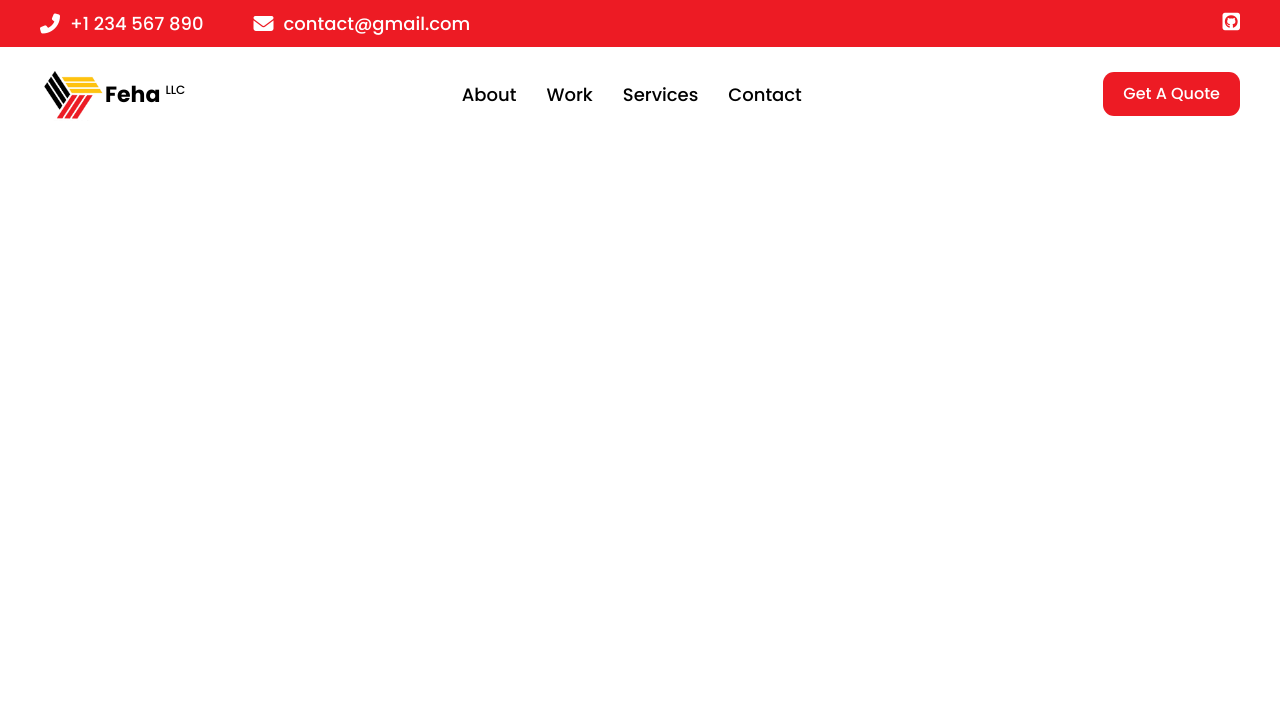
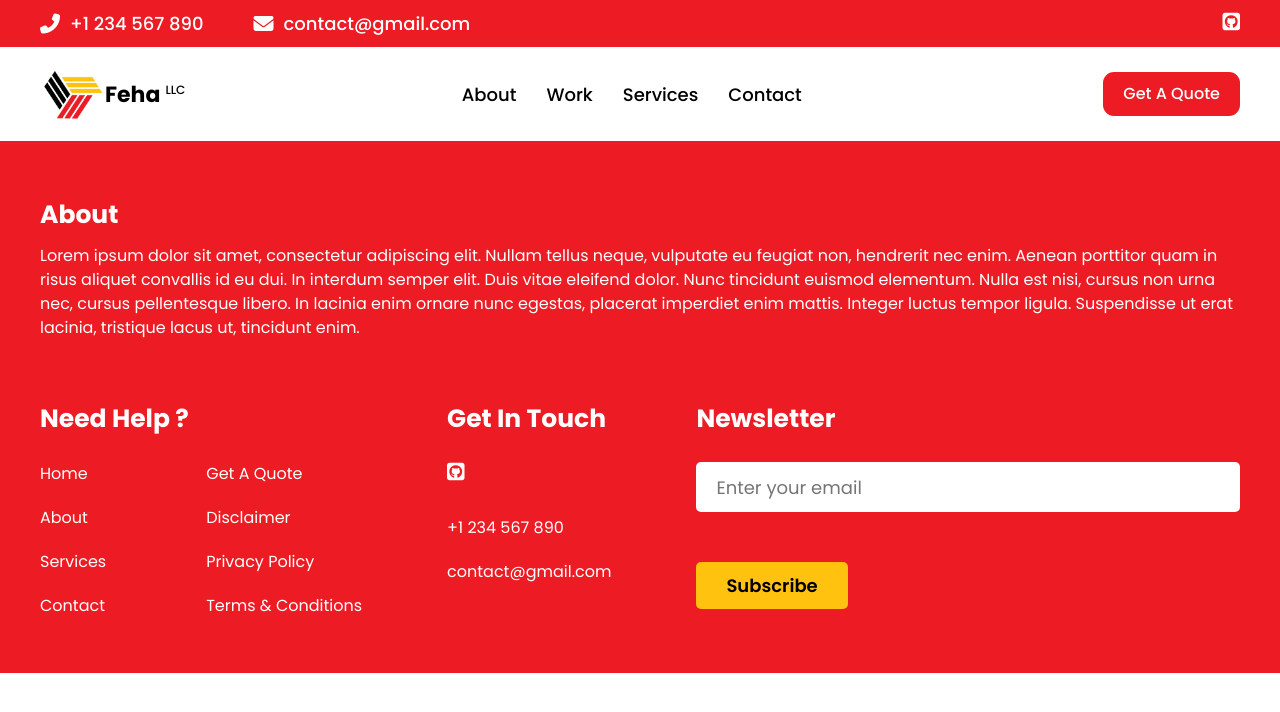
Before and after one commit to hongduccodedao/Feha-LLC-Landing-Page, a plain HTML site: page index.html in a window 1280 px wide. Drawn offline with nearby package versions, Linux system fonts and the light colour scheme.

Commit message:
Hồng Đức - Update footer

```diff
--- a/assets/css/index.css
+++ b/assets/css/index.css
@@ -47,8 +47,8 @@ li {
 }
 
 :root {
-    --red-color: #ED1B24;
-    --yellow-color: #FFC20F;
+    --red-color: #ed1b24;
+    --yellow-color: #ffc20f;
 }
 
 .image__landing {
@@ -79,3 +79,74 @@ li {
     font-size: 20px;
     font-weight: 500;
 }
+
+.footer {
+    background-color: var(--red-color);
+    color: white;
+    padding: 55px 0;
+}
+
+.footer__container {
+    max-width: 1200px;
+    margin: 0 auto;
+}
+
+.footer__about {
+    margin-bottom: 60px;
+}
+
+.footer__about-title {
+    font-weight: 700;
+    font-size: 25px;
+    margin-bottom: 10px;
+}
+
+.footer__content {
+    display: flex;
+    justify-content: space-between;
+}
+
+.footer__content-title {
+    font-weight: 700;
+    font-size: 25px;
+    margin-bottom: 25px;
+}
+
+.footer__need-content {
+    display: flex;
+    gap: 100px;
+}
+
+.footer__need-list,
+.footer__get-touch-contact {
+    display: flex;
+    flex-direction: column;
+    gap: 20px;
+}
+
+.footer__get-touch-social {
+    margin-bottom: 30px;
+}
+
+.footer__news-letter-input {
+    width: 100%;
+    height: 50px;
+    border: none;
+    border-radius: 5px;
+    padding: 0 20px;
+    font-size: 18px;
+    font-weight: 400;
+    color: #333;
+    margin-bottom: 50px;
+}
+
+.footer__news-letter-btn {
+    padding: 10px 30px;
+    border: none;
+    border-radius: 5px;
+    background-color: var(--yellow-color);
+    color: black;
+    font-size: 18px;
+    font-weight: 600;
+    cursor: pointer;
+}
--- a/index.html
+++ b/index.html
@@ -14,10 +14,7 @@
         />
 
         <!-- font icon -->
-        <link
-            rel="stylesheet"
-            href="https://unicons.iconscout.com/release/v4.0.0/css/line.css"
-        />
+        <link rel="stylesheet" href="https://unicons.iconscout.com/release/v4.0.0/css/line.css" />
 
         <!-- link css -->
 
@@ -32,34 +29,19 @@
                 <div class="header__above">
                     <div class="header__above__container">
                         <div class="header__above__mail-phone">
-                            <a
-                                class="header__above__mail"
-                                href="tel:+1234 567890"
-                            >
-                                <i
-                                    class="fas fa-phone-alt header__above-icon"
-                                ></i>
+                            <a class="header__above__mail" href="tel:+1234 567890">
+                                <i class="fas fa-phone-alt header__above-icon"></i>
                                 <span> +1 234 567 890</span>
                             </a>
-                            <a
-                                class="header__above__phone"
-                                href="mailto:contact@gmail.com"
-                            >
-                                <i
-                                    class="fas fa-envelope header__above-icon"
-                                ></i>
+                            <a class="header__above__phone" href="mailto:contact@gmail.com">
+                                <i class="fas fa-envelope header__above-icon"></i>
                                 <span> contact@gmail.com </span>
                             </a>
                         </div>
 
                         <div class="header__above__social">
-                            <a
-                                href="https://github.com/hongduccodedao/Feha-LLC-Landing-Page"
-                                class=""
-                            >
-                                <i
-                                    class="fab fa-github-square header__above-icon"
-                                ></i>
+                            <a href="https://github.com/hongduccodedao/Feha-LLC-Landing-Page" class="">
+                                <i class="fab fa-github-square header__above-icon"></i>
                             </a>
                         </div>
                     </div>
@@ -85,17 +67,72 @@
                             <a href="">Contact</a>
                         </li>
                     </ul>
-                    <button class="btn navbar__btn">
-                        Get A Quote
-                    </button>
+                    <button class="btn navbar__btn">Get A Quote</button>
                 </nav>
             </header>
+
+            <footer class="footer">
+                <div class="footer__container">
+                    <div class="footer__about">
+                        <h2 class="footer__about-title">About</h2>
+                        <p class="footer__about-description">
+                            Lorem ipsum dolor sit amet, consectetur adipiscing elit. Nullam tellus neque, vulputate eu
+                            feugiat non, hendrerit nec enim. Aenean porttitor quam in risus aliquet convallis id eu dui. In
+                            interdum semper elit. Duis vitae eleifend dolor. Nunc tincidunt euismod elementum. Nulla est
+                            nisi, cursus non urna nec, cursus pellentesque libero. In lacinia enim ornare nunc egestas,
+                            placerat imperdiet enim mattis. Integer luctus tempor ligula. Suspendisse ut erat lacinia,
+                            tristique lacus ut, tincidunt enim.
+                        </p>
+                    </div>
+                    <div class="footer__content">
+                        <div class="footer__need">
+                            <h3 class="footer__content-title">
+                                Need Help ?
+                            </h3>
+                            <div class="footer__need-content">
+                                <ul class="footer__need-list">
+                                    <li class="footer__need-item"><a href="">Home</a></li>
+                                    <li class="footer__need-item"><a href="">About</a></li>
+                                    <li class="footer__need-item"><a href="">Services</a></li>
+                                    <li class="footer__need-item"><a href="">Contact</a></li>
+                                </ul>
+                                <ul class="footer__need-list">
+                                    <li class="footer__need-item"><a href="">Get A Quote</a></li>
+                                    <li class="footer__need-item"><a href="">Disclaimer</a></li>
+                                    <li class="footer__need-item"><a href="">Privacy Policy</a></li>
+                                    <li class="footer__need-item"><a href="">Terms & Conditions</a></li>
+                                </ul>
+                            </div>
+                        </div>
+                        <div class="footer__get-touch">
+                            <h3 class="footer__content-title">Get In Touch</h3>
+                            <div class="footer__get-touch-social">
+                                <a href="https://github.com/hongduccodedao/Feha-LLC-Landing-Page" class="">
+                                    <i class="fab fa-github-square header__above-icon"></i>
+                                </a>
+                            </div>
+                            <div class="footer__get-touch-contact">
+                                <a class="footer__get-touch-contact-item" href="tel:+1234 567890">
+                                    <span> +1 234 567 890</span>
+                                </a>
+                                <a class="footer__get-touch-contact-item" href="mailto:contact@gmail.com">
+                                    <span> contact@gmail.com </span>
+                                </a>
+                            </div>
+                        </div>
+                        <div class="footer__news-letter">
+                            <h3 class="footer__content-title">Newsletter</h3>
+                            <input type="email" class="footer__news-letter-input" placeholder="Enter your email">
+                            <button class="footer__news-letter-btn">
+                                Subscribe
+                            </button>
+                        </div>
+                    </div>
+                </div>
+            </footer>
         </div>
 
         <!-- font awesome -->
-        <script
-            src="https://kit.fontawesome.com/7dd86c08e8.js"
-            crossorigin="anonymous"
-        ></script>
+        <script src="https://kit.fontawesome.com/7dd86c08e8.js" crossorigin="anonymous"></script>
     </body>
 </html>
```
